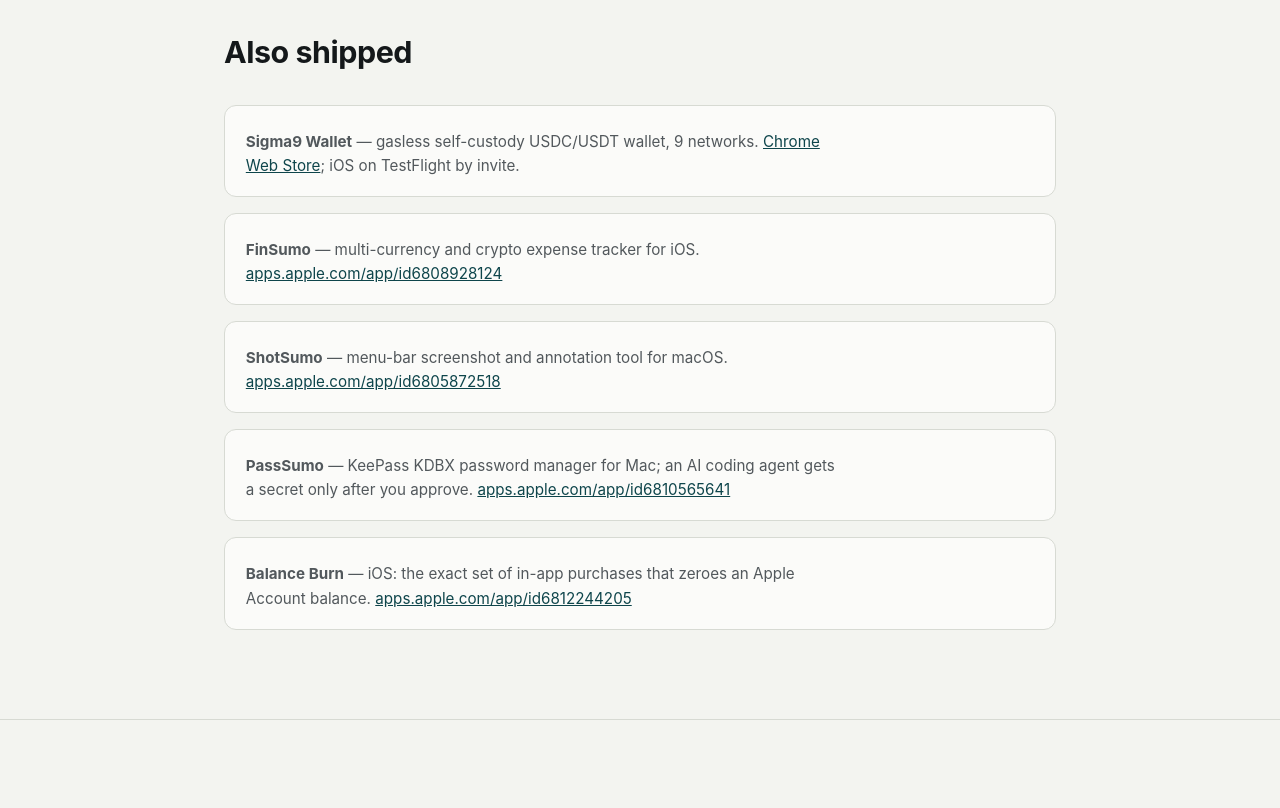
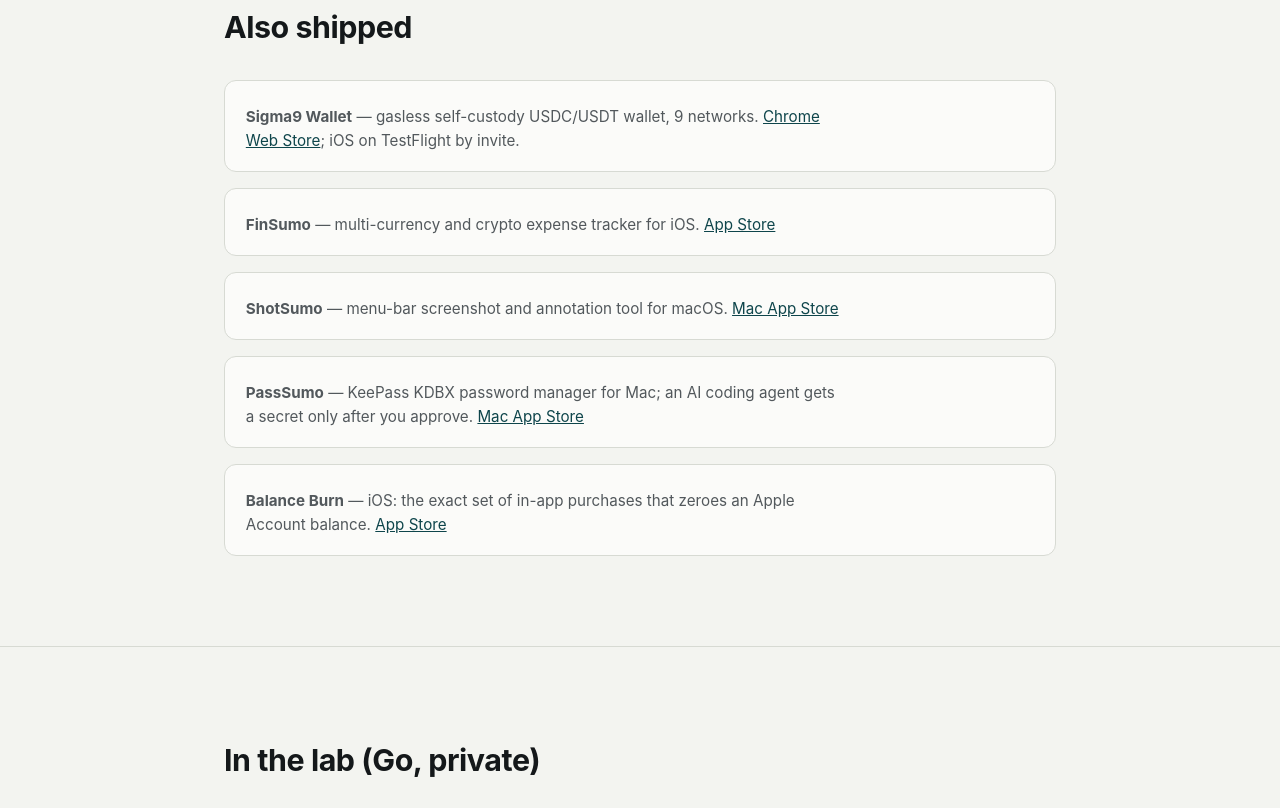
Before and after one commit to denisitpro/about, a plain HTML site: page index.html in a window 1280 px wide. Shown: the part 2806-3614 px from the top of the page. Drawn offline with Linux system fonts and the light colour scheme.

Commit message:
Store links as short labels instead of raw URLs (claude-edu#640)
[AI - claude-opus-5-5]

Co-Authored-By: Claude Opus 5.5 <noreply@anthropic.com>

```diff
--- a/index.html
+++ b/index.html
@@ -130,7 +130,7 @@
             <strong>Notixy Desk</strong>
             <span class="lang-en"> for businesses: iPhone app and web cabinet.</span>
             <span class="lang-ru" hidden> для бизнеса: приложение для iPhone и веб-кабинет.</span>
-            <a href="https://apps.apple.com/us/app/notixy-desk/id6824988786">apps.apple.com/us/app/notixy-desk/id6824988786</a>
+            <a href="https://apps.apple.com/us/app/notixy-desk/id6824988786">App Store</a>
             ·
             <a href="https://desk.notixy.app">desk.notixy.app</a>
           </li>
@@ -166,7 +166,7 @@
           </li>
         </ul>
         <div class="link-row">
-          <a href="https://apps.apple.com/us/app/sigmatracker-crypto-portfolio/id6813432493">apps.apple.com/us/app/sigmatracker-crypto-portfolio/id6813432493</a>
+          <a class="tag" href="https://apps.apple.com/us/app/sigmatracker-crypto-portfolio/id6813432493">App Store</a>
         </div>
       </article>
 
@@ -218,7 +218,7 @@
             <strong>FinSumo</strong>
             <span class="lang-en"> — multi-currency and crypto expense tracker for iOS.</span>
             <span class="lang-ru" hidden> — учёт расходов в разных валютах и криптовалютах для iOS.</span>
-            <a href="https://apps.apple.com/app/id6808928124">apps.apple.com/app/id6808928124</a>
+            <a href="https://apps.apple.com/app/id6808928124">App Store</a>
           </p>
         </div>
         <div class="also-item">
@@ -226,7 +226,7 @@
             <strong>ShotSumo</strong>
             <span class="lang-en"> — menu-bar screenshot and annotation tool for macOS.</span>
             <span class="lang-ru" hidden> — скриншоты и разметка в строке меню macOS.</span>
-            <a href="https://apps.apple.com/app/id6805872518">apps.apple.com/app/id6805872518</a>
+            <a href="https://apps.apple.com/app/id6805872518">Mac App Store</a>
           </p>
         </div>
         <div class="also-item">
@@ -234,7 +234,7 @@
             <strong>PassSumo</strong>
             <span class="lang-en"> — KeePass KDBX password manager for Mac; an AI coding agent gets a secret only after you approve.</span>
             <span class="lang-ru" hidden> — менеджер паролей KeePass KDBX для Mac; AI-агент получает секрет только после вашего подтверждения.</span>
-            <a href="https://apps.apple.com/app/id6810565641">apps.apple.com/app/id6810565641</a>
+            <a href="https://apps.apple.com/app/id6810565641">Mac App Store</a>
           </p>
         </div>
         <div class="also-item">
@@ -242,7 +242,7 @@
             <strong>Balance Burn</strong>
             <span class="lang-en"> — iOS: the exact set of in-app purchases that zeroes an Apple Account balance.</span>
             <span class="lang-ru" hidden> — iOS: точный набор встроенных покупок, который обнуляет баланс Apple Account.</span>
-            <a href="https://apps.apple.com/app/id6812244205">apps.apple.com/app/id6812244205</a>
+            <a href="https://apps.apple.com/app/id6812244205">App Store</a>
           </p>
         </div>
       </div>
```
